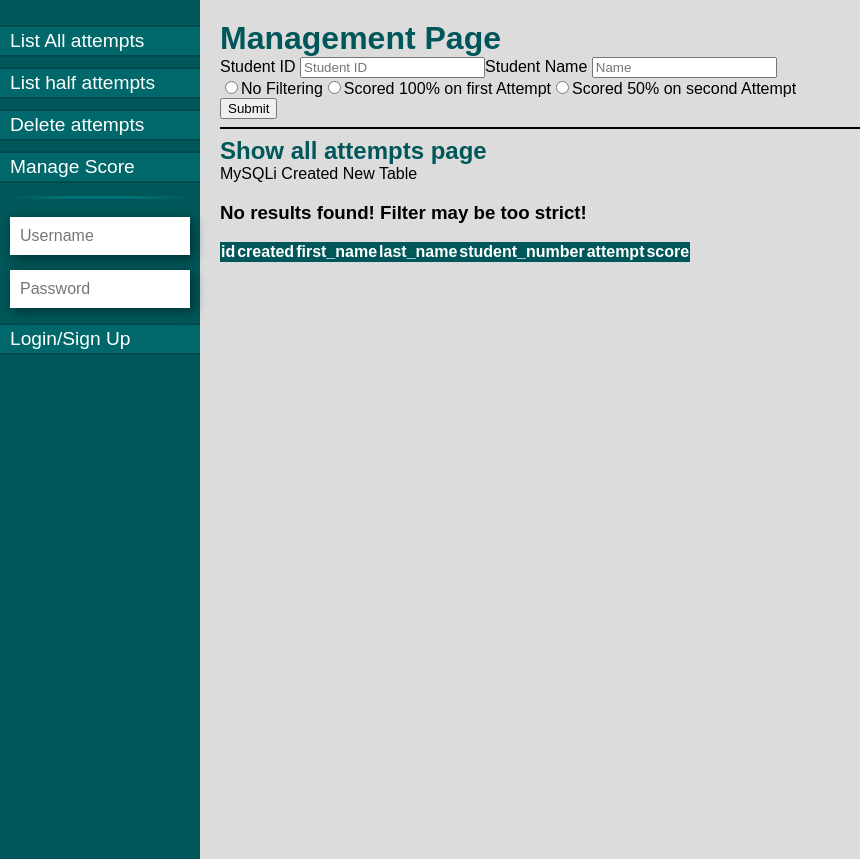
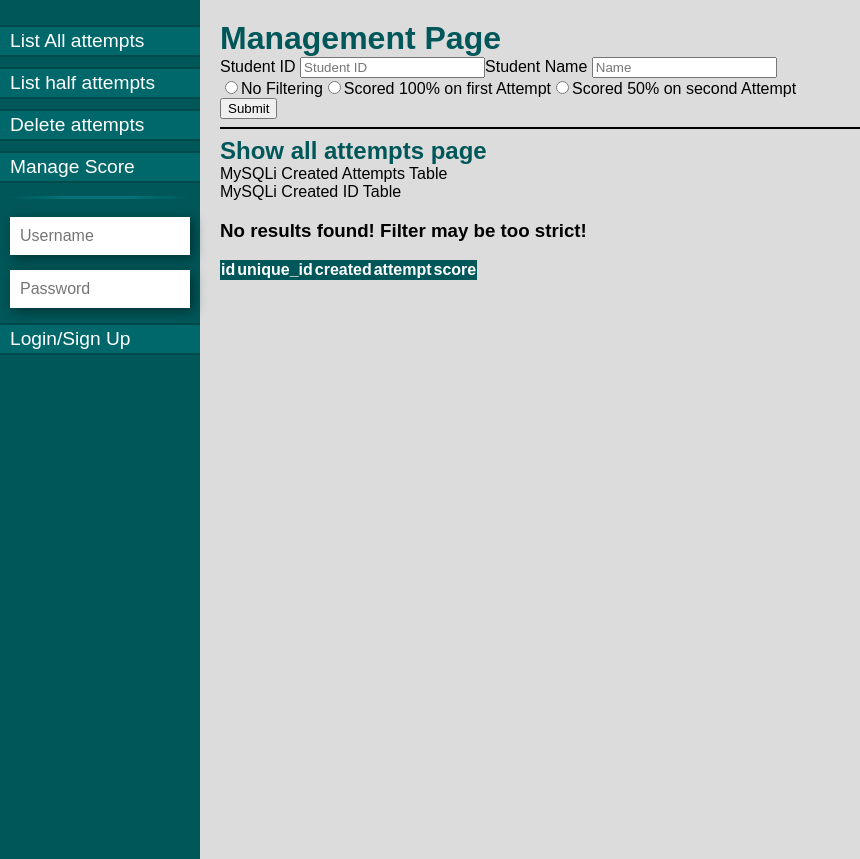
Before and after one commit to BossEliminated/COS10026-A2-Project, a PHP site: page /manage.php in a window 1280 px wide. Shown: the part 60-919 px from the top of the page, without its empty margins (0-860 px from the left). Run offline with PHP 8.4, Linux system fonts and the light colour scheme; the visitor is signed in with stand-in values (Sample User, id 1); data that the repository does not hold is empty.

Commit message:
Database normalization

```diff
--- a/db_connect.php
+++ b/db_connect.php
@@ -10,7 +10,7 @@ function db_connect() {
 	} catch(Exception $e) {
 		if ($e->getCode() == 1049) {
 			// Check Database Exists
-			print '<p>MySQLi Created New Database</p>';
+			print '<p>MySQLi Created Database</p>';
 			$sql = "CREATE DATABASE IF NOT EXISTS $dbname";
 			$conn = mysqli_connect($servername, $username, $password);
 			mysqli_query($conn, $sql);
@@ -22,22 +22,34 @@ function db_connect() {
 		}
 	}
 
-	// Check Table Exists
+	// Check Attempts Table Exists
 	$sql = "SELECT COUNT(*) FROM information_schema.tables WHERE table_schema = '$dbname' AND table_name = 'attempts'";
 	if (!mysqli_fetch_array(mysqli_query($conn, $sql))[0]) {
-		echo '<p>MySQLi Created New Table</p>';
+		echo '<p>MySQLi Created Attempts Table</p>';
 		$sql = "CREATE TABLE IF NOT EXISTS attempts (
-			id int(11) NOT NULL AUTO_INCREMENT,
+			id int(11) NOT NULL AUTO_INCREMENT PRIMARY KEY,
+			unique_id varchar(256) NOT NULL,
 			created datetime NOT NULL DEFAULT current_timestamp(),
-			first_name varchar(255) NOT NULL,
-			last_name varchar(255) NOT NULL,
-			student_number int(11) NOT NULL,
 			attempt int(11) NOT NULL,
-			score int(11) NOT NULL,
-			PRIMARY KEY (id)
+			score int(11) NOT NULL
 		)";
 		mysqli_query($conn, $sql);
 	}
+
+	// Check ID Table Exists
+	$sql = "SELECT COUNT(*) FROM information_schema.tables WHERE table_schema = '$dbname' AND table_name = 'id'";
+	if (!mysqli_fetch_array(mysqli_query($conn, $sql))[0]) {
+		echo '<p>MySQLi Created ID Table</p>';
+		$sql = "CREATE TABLE IF NOT EXISTS id (
+			id int(11) NOT NULL AUTO_INCREMENT PRIMARY KEY,
+			unique_id varchar(256) NOT NULL,
+			first_name varchar(256) NOT NULL,
+			last_name varchar(256) NOT NULL,
+			student_number int(11) NOT NULL
+		)";
+		mysqli_query($conn, $sql);
+	}
+
 	return $conn;
 }
 ?>
--- a/menu.inc
+++ b/menu.inc
@@ -2,23 +2,23 @@
   <a href="./"><img src="img/Apache_HTTP_server_logo_(2019-present).svg.png" alt="apache logo"></a>
   <div><a <?php if($select == 1){print('id="nav-bar-active"');};?> href="./">Home</a></div>
   <div>
-    <a <?php if($select == 2){print('id="nav-bar-active"');};?> class="show-tooltip" href="topic">Topic</a>
+    <a <?php if($select == 2){print('id="nav-bar-active"');};?> class="show-tooltip" href="topic.php">Topic</a>
     <p class="tooltip">Information about Apache Web Server</p>
   </div>
   <div>
-    <a <?php if($select == 3){print('id="nav-bar-active"');};?> class="show-tooltip" href="quiz">Quiz</a>
+    <a <?php if($select == 3){print('id="nav-bar-active"');};?> class="show-tooltip" href="quiz.php">Quiz</a>
     <p class="tooltip">Questions for you to answer</p>
   </div>
   <div>
-    <a <?php if($select == 4){print('id="nav-bar-active"');};?> class="show-tooltip" href="enhancements">Enhancements</a>
+    <a <?php if($select == 4){print('id="nav-bar-active"');};?> class="show-tooltip" href="enhancements.php">Enhancements</a>
     <p class="tooltip">Special changes to the website</p>
   </div>
   <div>
-    <a <?php if($select == 5){print('id="nav-bar-active"');};?> class="show-tooltip" href="phpenhancements">PHP Enhancements</a>
+    <a <?php if($select == 5){print('id="nav-bar-active"');};?> class="show-tooltip" href="phpenhancements.php">PHP Enhancements</a>
     <p class="tooltip">Special PHP features on the website</p>
   </div>
   <div>
-    <a <?php if($select == 6){print('id="nav-bar-active"');};?> class="show-tooltip" href="manage">Manage Page</a>
+    <a <?php if($select == 6){print('id="nav-bar-active"');};?> class="show-tooltip" href="manage.php">Manage Page</a>
     <p class="tooltip">Supervisor view</p>
   </div>
 </header>
--- a/quiz.php
+++ b/quiz.php
@@ -71,7 +71,7 @@
         </div>
       </form>
     </div>
-    <?php require_once 'markquiz.php' ?>
+    <?php require_once './markquiz.php' ?>
     <?php include './footer.inc'; ?>
   </body>
 </html>
```
Also changed, not shown: markquiz.php (+13 -6 lines), .htaccess (deleted).
